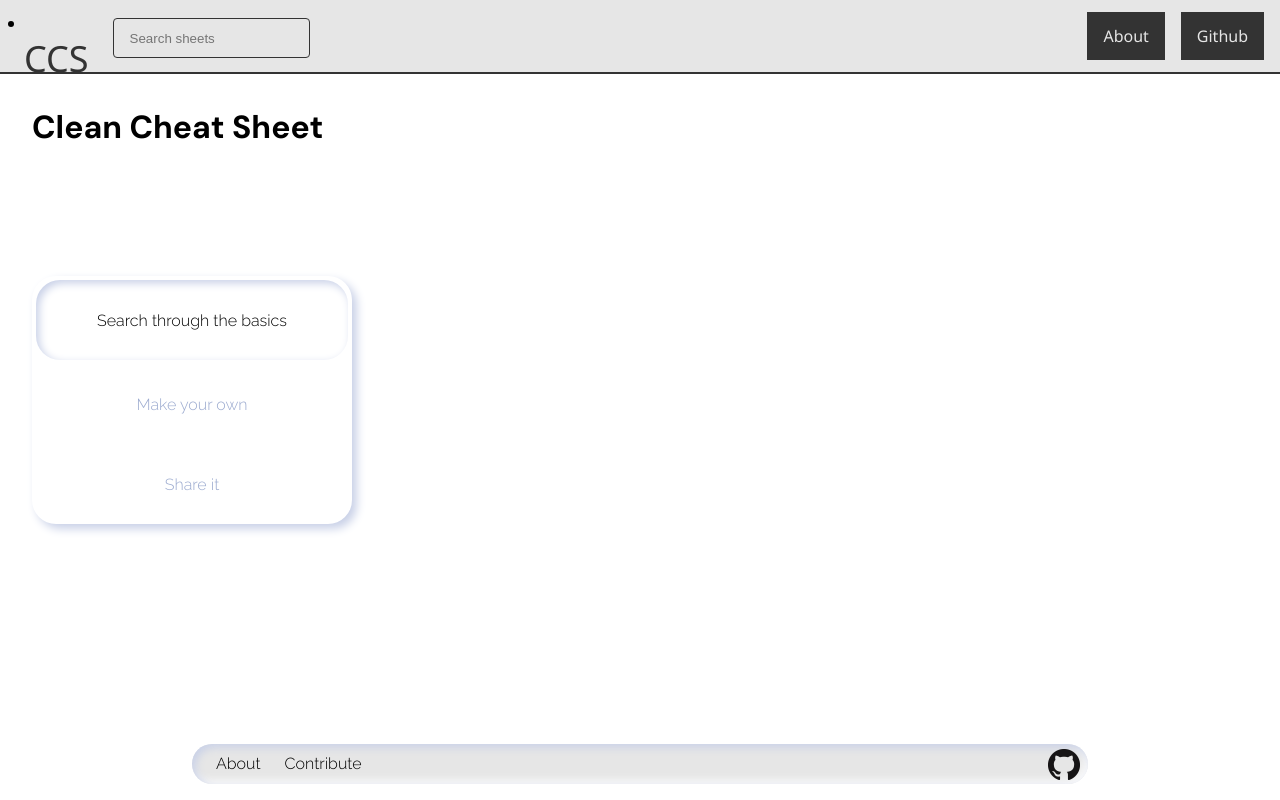
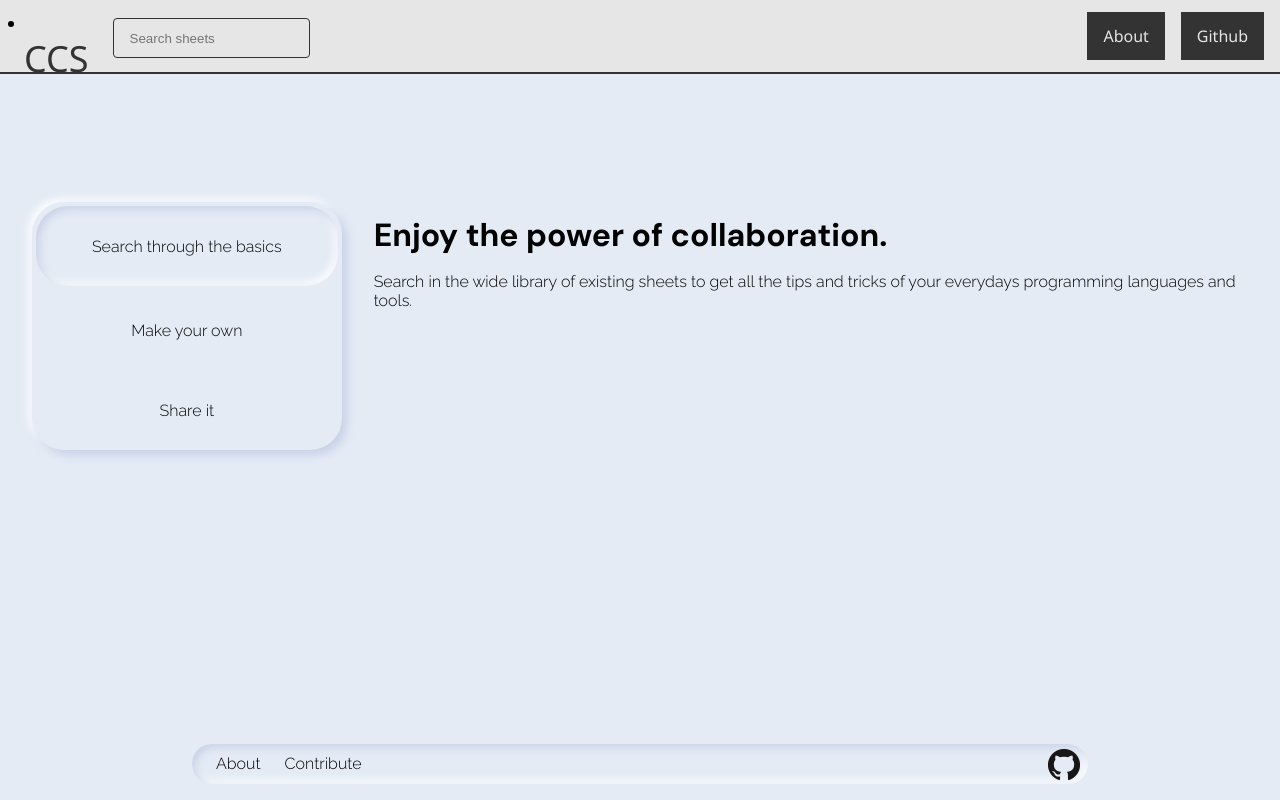
Before and after one commit to CleanCheatSheet/website, a Next.js app: page /about in a window 1280 px wide. Both pictures are taken after a click on the label "Search through the basics". Built offline with nearby package versions, Linux system fonts and the light colour scheme.

Commit message:
neumorphism design and display text

```diff
--- a/components/tabs.js
+++ b/components/tabs.js
@@ -1,30 +1,50 @@
 import styles from "../styles/Tabs.module.css";
+import React, { useState } from "react";
 // import Link from "next/link"
 // import NextImage from "next/image"
 
 export function Tabs(props) {
+
+  const [data, setData] = useState(props.content);
+
+  const [currentIdx, setCurrentIdx] = useState(0);
+  const [showCurrent, setShowCurrent] = useState(false);
+
+  const toggleCurrent = () => {
+    if (!showCurrent) {
+      setShowCurrent(true);
+      return;
+    }
+  };
+
+  const setCurrent = index => {
+    setCurrentIdx(index);
+    toggleCurrent();
+  };
+
     return (
-        <div className={styles.tabs}>
+        <div className={styles.grid}>
+          <div className={styles.tabs}>
+            <input type="radio" name="radio2" value="3" id="tab-1" onChange={() => setCurrent(0)} />
+            <label for="tab-1" className= {styles.insidetabs}>
+                <p>{props.title[0]}</p></label>
 
-        {/* <div className= {styles.insidetabs}> */}
-        <input type="radio" name="radio2" value="3" id="tab-1" />
-        <label for="tab-1" className= {styles.insidetabs}>
-            <p>Search through the basics</p></label>
-        {/* </div> */}
+            <input type="radio" name="radio2" value="4" id="tab-2" onChange={() => setCurrent(1)}/>
+            <label for="tab-2"className= {styles.insidetabs} >
+                <p> {props.title[1]}</p></label>
 
-        {/* <div > */}
-        <input type="radio" name="radio2" value="4" id="tab-2"/>
-        <label for="tab-2"className= {styles.insidetabs} >
-            <p>Make your own </p></label>
-        {/* </div> */}
+            <input type="radio" name="radio2" value="5" id="tab-3" onChange={() => setCurrent(2)}/>
+            <label for="tab-3" className= {styles.insidetabs}>
+                <p>{props.title[2]}</p></label>
+          </div>
 
-        {/* <div className= {styles.insidetabs}> */}
-        <input type="radio" name="radio2" value="5" id="tab-3"/>
-        <label for="tab-3" className= {styles.insidetabs}>
-            <p>Share it</p></label>
-        {/* </div> */}
+          <div className={styles.text}>
+            {showCurrent ? <div className="title">{data[currentIdx]['title']}</div> : null}
+            {showCurrent ? <p>{data[currentIdx]['paragraph']}</p> : null}
+          </div>
 
-        {/* <div className={styles.tabsselected}></div> */}
-      </div>
+        </div>
+
+
     );
   }
--- a/pages/about.js
+++ b/pages/about.js
@@ -3,16 +3,34 @@ import { Tabs } from '../components/tabs'
 
 
 export default function About() {
+  const title = [ "Search through the basics", "Make your own", "Share it"]
+  const content1 = []
+  content1['title'] = "Enjoy the power of collaboration."
+  content1['paragraph'] = "Search in the wide library of existing sheets to get all the tips and tricks of your everydays programming languages and tools."
+
+  const content2 = []
+  content2['title'] = "Make your own personal cheat sheet."
+  content2['paragraph'] = "Use the Clean Cheat Sheet tool to format your very personal notes."
+
+  const content3 = []
+  content3['title'] = "Contribute."
+  content3['paragraph'] = "Share your created sheets on github so that everybody can use it."
+
+  const content = [ content1, content2, content3]
+
+  console.log(content)
+
   return (
     <div>
       <Head>
         <title>about page</title>
       </Head>
-      <div className="title">
+      {/* <div className="title">
         Clean Cheat Sheet
-      </div>
+      </div> */}
 
-      <Tabs></Tabs>
+
+      <Tabs title={title} content={content}></Tabs>
 
         {/* <p>
       An open collaborative tool for creating designed and clean cheat sheets.
--- a/styles/Footer.module.css
+++ b/styles/Footer.module.css
@@ -7,17 +7,13 @@
     height: var(--footer-size);
     width: 70%;
 	border-radius: 1.5rem;
-    background: var(--nav-bg);
+    background: var(--greyLight-1);
     display: flex;
 	justify-content: space-between;
 
 	box-shadow:inset 0.2rem 0.2rem 0.5rem var(--greyLight-2), inset -0.2rem -0.2rem 0.5rem var(--white);
 	/* box-shadow: 0.3rem 0.3rem 0.6rem var(--greyLight-2), -0.2rem -0.2rem 0.5rem var(--white); */
 	/* box-shadow:.8rem .8rem 1.4rem var(--greyLight-1), -.2rem -.2rem 1.8rem var(--white); */
-	grid-column: 1 / 2;
-	grid-row: 5 / 6;
-	color: var(--greyDark);
-	transition: .3s ease;
 }
 
 .icon{
@@ -38,5 +34,4 @@
 	width: 30%;
 	display: flex;
 	justify-content: left;
-	/* border: solid; */
 }
--- a/styles/Tabs.module.css
+++ b/styles/Tabs.module.css
@@ -1,3 +1,14 @@
+.grid{
+  display: flex;
+  justify-content: left;
+  align-items: center;
+}
+
+.text{
+  margin: 1rem;
+  /* border: solid red; */
+}
+
 .tabs {
     margin-left: 2rem;
     margin-top: 10% ;
@@ -16,10 +27,13 @@
 
   .tabs > input:checked + label {
       /* transition: all 0.5s ease; */
-      color: var(--primary);
+      /* color: var(--primary); */
+      /* box-shadow: inset 0.2rem 0.2rem 0.5rem var(--greyLight-2), inset -0.2rem -0.2rem 0.5rem var(--white); */
       box-shadow: inset 0.2rem 0.2rem 0.5rem var(--greyLight-2), inset -0.2rem -0.2rem 0.5rem var(--white);
       border-radius: var(--tab-border-radius);
       margin: 0.25rem;
+      /* background-color: var(--nav-bg); */
+      /* background-color: transparent; */
   }
 
   .insidetabs {
@@ -29,7 +43,7 @@
     justify-content: center;
     align-items: center;
     cursor: pointer;
-    color: var(--greyDark);
+    /* color: var(--greyDark); */
   }
 
   .insidetabs:hover {
--- a/styles/globals.css
+++ b/styles/globals.css
@@ -14,7 +14,7 @@
   --logo-font-size: calc(var(--nav-size) / 2); */
   /* --bg: linear-gradient(90deg, hsl(39, 96%, 48%) 0%, hsl(33, 96%, 43%) 100%); */
   /* --bg: linear-gradient(90deg, hsl(191, 64%, 40%) 0%, hsl(200, 64%, 43%) 100%); */
-  --bg: #FFFFFF;  ;
+  --bg: #E4EBF5;
   --white: #FFFFFF;
   --greyLight-1: #E4EBF5;
   --greyLight-2: #c8d0e7;
@@ -35,7 +35,7 @@
   --triple-tab-height: 15rem;
   --inside-tab-width: 19.5rem;
   --inside-tab-height: 4.5rem;
-  --tab-border-radius:1.5rem;
+  --tab-border-radius:2rem;
 
 }
 
@@ -61,12 +61,13 @@ a {
 }
 
 .title {
-  margin: 2rem;
+  margin: 1rem;
   font-family: 'DM Sans', sans-serif;
   font-size:xx-large;
 
 }
 
 p{
+  margin: 1rem;
   font-family: "Raleway", sans-serif;
 }
```
